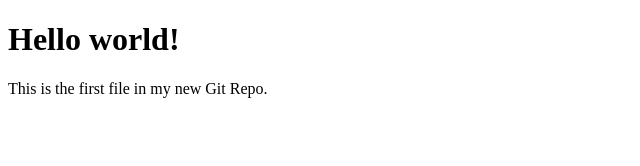
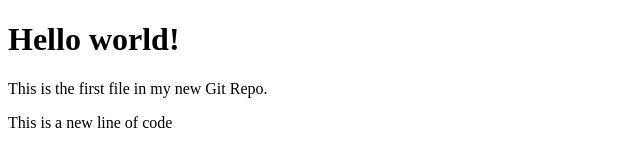
Before and after one commit to cedwincode/Test-space, a plain HTML site: page index.html in a window 1280 px wide. Shown: the whole page, without its empty margins (0-640 px from the left). Drawn offline with Linux system fonts and the light colour scheme.

Commit message:
added new line

```diff
--- a/index.html
+++ b/index.html
@@ -7,6 +7,7 @@
 
 <h1>Hello world!</h1>
 <p>This is the first file in my new Git Repo.</p>
+<p>This is a new line of code</p>
 
 </body>
 </html>
```
